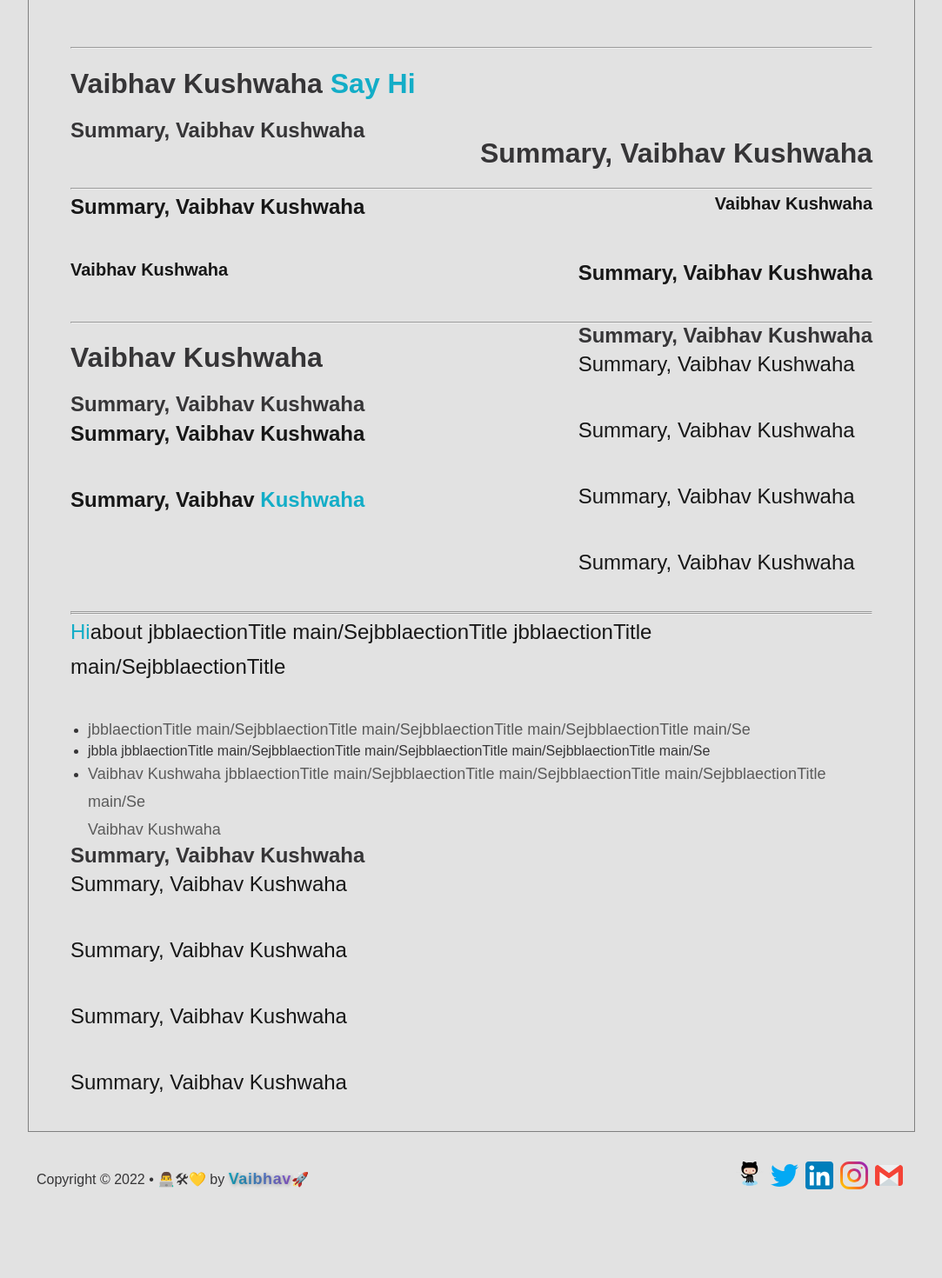
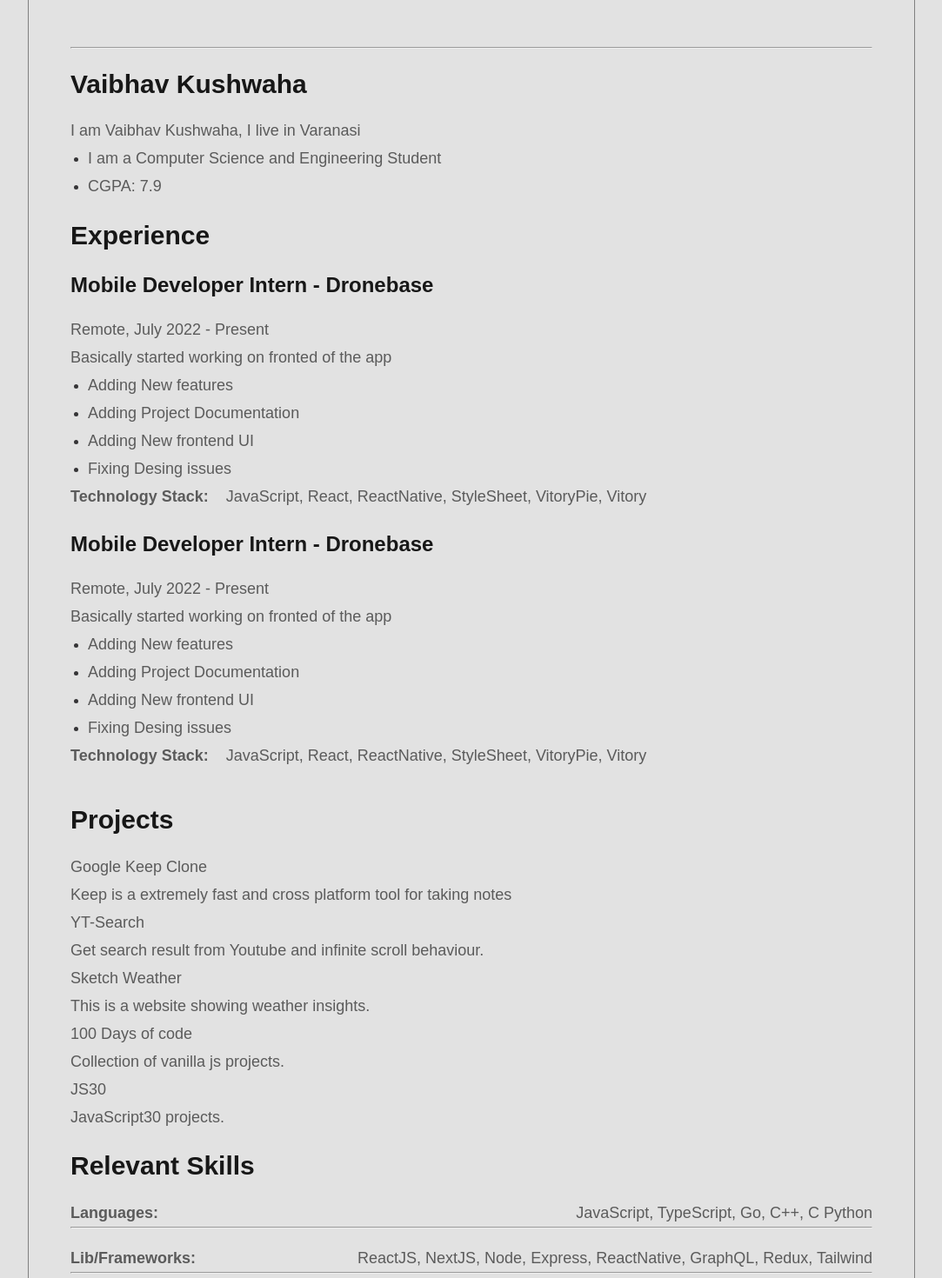
Before and after one commit to sketchomania/portfolio, a Next.js app: page /resume in a window 1280 px wide. Shown: the part 280-1750 px from the top of the page at 87% size, without its empty margins (98-1181 px from the left). Before the commit the page ends 1691 px from the top, so only its background shows below. Built offline with nearby package versions, Linux system fonts and the light colour scheme.

Commit message:
feat: resume section almost done

```diff
--- a/src/components/resume/Resume.js
+++ b/src/components/resume/Resume.js
@@ -1,19 +1,20 @@
 import data from "../../constants/projects";
 import Strings from "../../constants/strings";
+import skills from "../../constants/resume/skills";
+import positions from "../../constants/resume/positions";
+import resumeData from "../../constants/resume/resumeData";
 import {
+  FlexDiv,
   SectionContainer,
-  SectionNameContainer1,
-  SectionNameContainer2,
   SectionPointsContainer,
   SectionTextMedium,
 } from "./ResumeStyles";
 import {
+  Section,
+  SectionTitle,
+  SectionSubText,
   HeaderThree,
   LinkText,
-  Section,
-  SectionSubText,
-  SectionText,
-  SectionTitle,
   UnderlineGrow,
 } from "../../styles/GlobalComponents";
 
@@ -26,76 +27,130 @@
         </UnderlineGrow>
         <br />
         <hr />
-            <SectionNameContainer1>Vaibhav Kushwaha <LinkText>Say Hi</LinkText></SectionNameContainer1>
+
+        <>
+          <br />
+          <HeaderThree title pb>
+            {"Vaibhav Kushwaha"}
+          </HeaderThree>
+          <SectionSubText>
+            I am Vaibhav Kushwaha, I live in Varanasi
+          </SectionSubText>
+          <SectionPointsContainer>
+            <li key={1}>
+              <SectionSubText>
+                {"I am a Computer Science and Engineering Student"}
+              </SectionSubText>
+            </li>
+            <li key={2}>
+              <SectionSubText>{"CGPA: 7.9"}</SectionSubText>
+            </li>
+          </SectionPointsContainer>
+        </>
+
+        <>
+          <br />
+          <HeaderThree title pb>
+            Experience
+          </HeaderThree>
+          {positions.map((position) => (
+            <article>
+              <SectionTextMedium>{`${position.role} - ${position.company}`}</SectionTextMedium>
+              <SectionSubText>{position.timeline}</SectionSubText>
+              <SectionSubText>{position.summary}</SectionSubText>
+              <SectionPointsContainer>
+                {position.points.map((point) => (
+                  <li key={point}>
+                    <SectionSubText>{point}</SectionSubText>
+                  </li>
+                ))}
+              </SectionPointsContainer>
+              <FlexDiv>
+                <SectionSubText
+                  style={{ fontWeight: 700, marginRight: "2rem" }}
+                >
+                  {"Technology Stack: "}
+                </SectionSubText>
+                <SectionSubText>
+                  {position.techStack.map((name) => (
+                    <span key={name}>{name}</span>
+                  ))}
+                </SectionSubText>
+              </FlexDiv>
+              <br />
+            </article>
+          ))}
+        </>
+
+        <>
+          <br />
+          <HeaderThree title pb>
+            {"Projects"}
+          </HeaderThree>
+          {data.map((project) => (
+            <article>
+              <SectionSubText>{project.title}</SectionSubText>
+              <SectionSubText>{project.subtitle}</SectionSubText>
+            </article>
+          ))}
+        </>
+
+        <>
+          <br />
+          <HeaderThree title pb>
+            {"Relevant Skills"}
+          </HeaderThree>
+          {skills.map((skill) => (
+            <article>
               <SectionContainer>
-            <SectionNameContainer2 >Summary, Vaibhav Kushwaha</SectionNameContainer2>
-            <SectionNameContainer1>Summary, Vaibhav Kushwaha</SectionNameContainer1>
-
+                <SectionSubText
+                  style={{ fontWeight: 700, marginRight: "2rem" }}
+                >
+                  {skill.type}
+                </SectionSubText>
+                <SectionSubText>
+                  {skill.typeList.map((name) => (
+                    <span key={name}>{name}</span>
+                  ))}
+                </SectionSubText>
               </SectionContainer>
               <hr />
-        <SectionContainer>
-            <SectionText style={{fontWeight: 600}}>Summary, Vaibhav Kushwaha</SectionText>
-            <HeaderThree >Vaibhav Kushwaha</HeaderThree>
-        </SectionContainer>
-        <SectionContainer>
-            <HeaderThree >Vaibhav Kushwaha</HeaderThree>
-            <SectionText style={{fontWeight: 600}}>Summary, Vaibhav Kushwaha</SectionText>
-        </SectionContainer>
-        <hr />
-        <SectionContainer>
-          <div>
-            <SectionNameContainer1>Vaibhav Kushwaha</SectionNameContainer1>
-            <SectionNameContainer2 >Summary, Vaibhav Kushwaha</SectionNameContainer2>
-            <SectionText style={{fontWeight: 600}}>Summary, Vaibhav Kushwaha</SectionText>
-            <SectionTextMedium>Summary, Vaibhav <LinkText>Kushwaha</LinkText></SectionTextMedium>
-          </div>
-          <div>
-            <SectionNameContainer2 >Summary, Vaibhav Kushwaha</SectionNameContainer2>
-            <SectionText >Summary, Vaibhav Kushwaha</SectionText>
-            <SectionText>Summary, Vaibhav Kushwaha</SectionText>
-            <SectionText>Summary, Vaibhav Kushwaha</SectionText>
-            <SectionText>Summary, Vaibhav Kushwaha</SectionText>
-          </div>
-        </SectionContainer>
-        <hr />
-        <hr />
-        <SectionText>
-          <LinkText>Hi</LinkText>
-          about jbblaectionTitle main/SejbblaectionTitle jbblaectionTitle
-          main/SejbblaectionTitle
-        </SectionText>
+              <br />
+            </article>
+          ))}
+        </>
+
+        <>
+          <br />
+          <HeaderThree title pb>
+            {"Education"}
+          </HeaderThree>
+          <SectionSubText style={{ fontWeight: 700 }}>
+            {"Kashi Institute of Technology"}
+          </SectionSubText>
+          <SectionSubText>{"August 2019 - July 2023"}</SectionSubText>
           <SectionPointsContainer>
-
-        <ul>
-          <li>
+            <li key={1}>
               <SectionSubText>
-              jbblaectionTitle main/SejbblaectionTitle main/SejbblaectionTitle
-              main/SejbblaectionTitle main/Se
+                {"Computer Science and Engineering"}
               </SectionSubText>
             </li>
-          <li>
-            jbbla jbblaectionTitle main/SejbblaectionTitle
-            main/SejbblaectionTitle main/SejbblaectionTitle main/Se
+            <li key={2}>
+              <SectionSubText>{"CGPA: 7.9"}</SectionSubText>
             </li>
-          <li>
+          </SectionPointsContainer>
+          <br />
+        </>
+
+        <>
+          <hr />
+          <br />
+          <SectionSubText>{"Updated on August 2022."}</SectionSubText>
           <SectionSubText>
-              Vaibhav Kushwaha jbblaectionTitle main/SejbblaectionTitle
-              main/SejbblaectionTitle main/SejbblaectionTitle main/Se
+            Pdf version of the above resume can be found -----here
           </SectionSubText>
-          </li>
-          <SectionSubText>Vaibhav Kushwaha</SectionSubText>
-        </ul>
-        </SectionPointsContainer>
-          <SectionContainer>
-            <div>
-
-          <SectionNameContainer2 >Summary, Vaibhav Kushwaha</SectionNameContainer2>
-            <SectionText >Summary, Vaibhav Kushwaha</SectionText>
-            <SectionText>Summary, Vaibhav Kushwaha</SectionText>
-            <SectionText>Summary, Vaibhav Kushwaha</SectionText>
-            <SectionText>Summary, Vaibhav Kushwaha</SectionText>
-            </div>
-          </SectionContainer>
+          <br />
+        </>
       </Section>
     </>
   );
--- a/src/components/resume/ResumeStyles.js
+++ b/src/components/resume/ResumeStyles.js
@@ -1,8 +1,4 @@
 import styled from "styled-components";
-
-export const SectionPointsContainer = styled.div`
-  padding-left: 2rem;
-`;
 
 export const SectionContainer = styled.div`
   display: flex;
@@ -13,7 +9,7 @@
   font-size: 24px;
   line-height: 40px;
   font-weight: 600;
-  padding-bottom: 3.6rem;
+  padding-bottom: 1.5rem;
   color: ${(props) => props.theme.bg.sectionText};
 
   @media ${(props) => props.theme.breakpoints.md} {
@@ -29,5 +25,10 @@
   }
 `;
 
-export const SectionNameContainer1 = styled.h1``;
-export const SectionNameContainer2 = styled.h2``;
+export const SectionPointsContainer = styled.ul`
+  padding-left: 2rem;
+`;
+
+export const FlexDiv = styled.div`
+  display: flex;
+`;
--- a/src/constants/projects.js
+++ b/src/constants/projects.js
@@ -27,7 +27,7 @@
     source: "https://github.com/sketchomania/yt-search-scroll",
     image:
       "https://raw.githubusercontent.com/sketchomania/yt-search-scroll/main/assets/youtube-icon.jpg",
-    tags: ["• Expo,", "• Youtube Api,", "• React Native"],
+    tags: ["• Expo,", "• Ajax,", "• Youtube Api,", "• React Native"],
     date: "",
     desc: "",
   },
--- a/src/constants/resume/positions.js
+++ b/src/constants/resume/positions.js
@@ -1,7 +1,7 @@
 const positions = [
   {
     company: "Dronebase",
-    position: "Mobile Developer Intern",
+    role: "Mobile Developer Intern",
     link: "",
     timeline: "Remote, July 2022 - Present",
     summary: "Basically started working on fronted of the app",
@@ -11,13 +11,33 @@
       "Adding New frontend UI",
       "Fixing Desing issues",
     ],
-    TechStack: [
-      "JavaScript",
-      "React",
-      "ReactNative",
-      "StyleSheet",
+    techStack: [
+      "JavaScript, ",
+      "React, ",
+      "ReactNative, ",
+      "StyleSheet, ",
+      "VitoryPie, ",
       "Vitory",
-      "Vitory",
+    ],
+  },
+  {
+    company: "Dronebase",
+    role: "Mobile Developer Intern",
+    link: "",
+    timeline: "Remote, July 2022 - Present",
+    summary: "Basically started working on fronted of the app",
+    points: [
+      "Adding New features",
+      "Adding Project Documentation",
+      "Adding New frontend UI",
+      "Fixing Desing issues",
+    ],
+    techStack: [
+      "JavaScript, ",
+      "React, ",
+      "ReactNative, ",
+      "StyleSheet, ",
+      "VitoryPie, ",
       "Vitory",
     ],
   },
--- a/src/constants/resume/skills.js
+++ b/src/constants/resume/skills.js
@@ -1,32 +1,32 @@
 const skills = [
   {
     type: "Languages: ",
-    typeList: ["JavaScript,", "TypeScript,", "Go,", "C++,", "C", "Python,"],
+    typeList: ["JavaScript, ", "TypeScript, ", "Go, ", "C++, ", "C ", "Python"],
   },
   {
     type: "Lib/Frameworks: ",
     typeList: [
-      "ReactJS,",
-      "NextJS,",
-      "Node,",
-      "Express,",
-      "ReactNative,",
-      "GraphQL,",
-      "Redux,",
+      "ReactJS, ",
+      "NextJS, ",
+      "Node, ",
+      "Express, ",
+      "ReactNative, ",
+      "GraphQL, ",
+      "Redux, ",
       "Tailwind",
     ],
   },
   {
     type: "Tools: ",
-    typeList: ["Git,", "Github,", "Gitlab"],
+    typeList: ["Git, ", "Github, ", "Gitlab"],
   },
   {
     type: "Platforms: ",
-    typeList: ["Heroku,", "Vercel"],
+    typeList: ["Heroku, ", "Vercel"],
   },
   {
     type: "Databases: ",
-    typeList: ["MongoDB,", "Cloud Databases"],
+    typeList: ["MongoDB, ", "Cloud Databases"],
   },
 ];
 
--- a/src/styles/GlobalComponents/index.js
+++ b/src/styles/GlobalComponents/index.js
@@ -99,6 +99,7 @@
   color: ${(props) => props.theme.bg.sectionText};
   padding: 0.5rem 0;
   font-size: ${(props) => (props.title ? "3rem" : "2rem")};
+  padding-bottom: ${(props) => (props.pb ? "2rem" : "")};
 `;
 
 export const LinkText = styled.a`
```
Also changed, not shown: 1 other file (tests, documents, lock files or other folders). Lines whose indentation alone changed are shown as unchanged.
